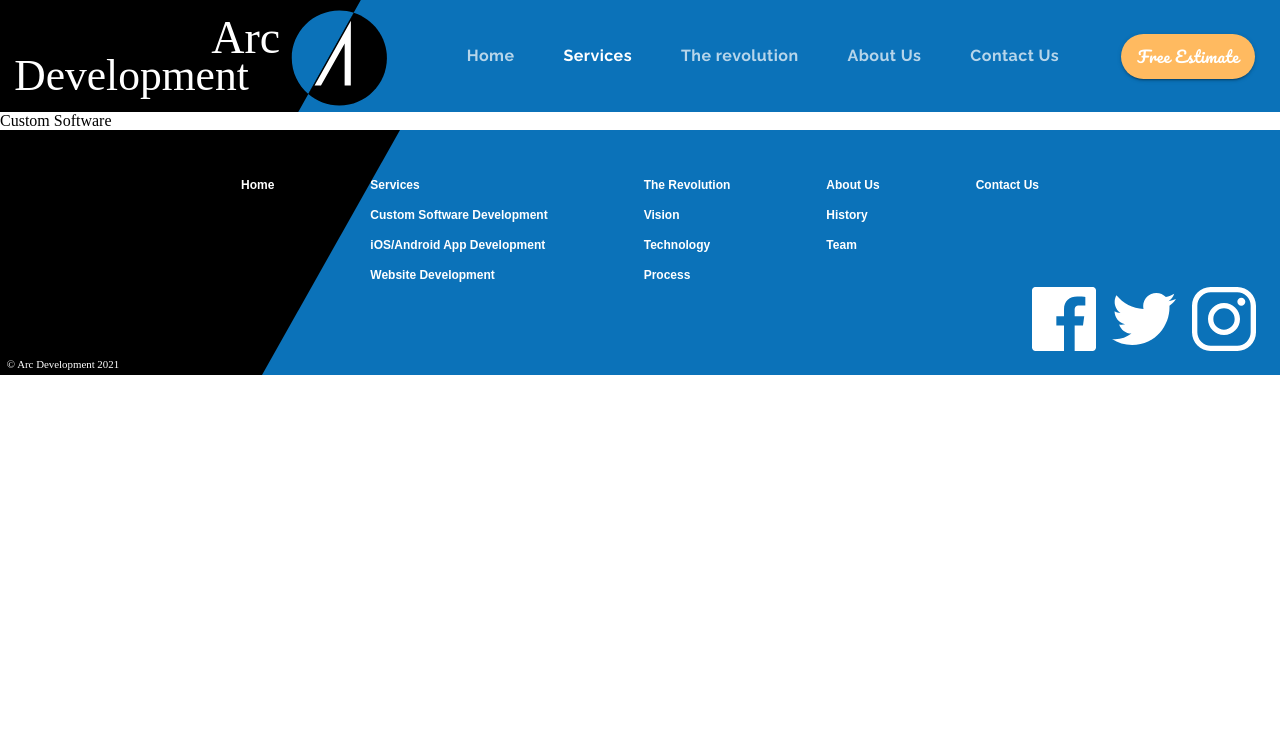
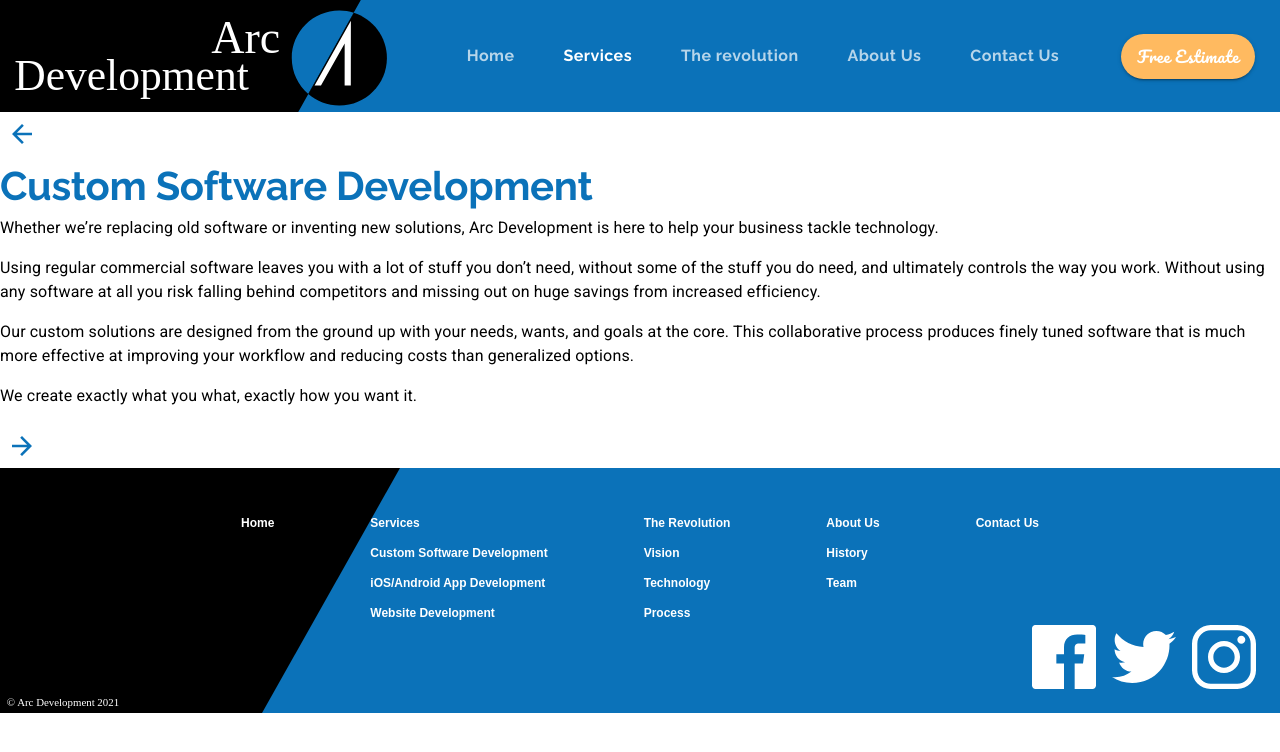
Before and after one commit to daw-maj-pl/arcdevelopment, a React (Create React App) app: page /customsoftware in a window 1280 px wide. Shown: the top 752 px of the page. Built offline with nearby package versions, Linux system fonts and the light colour scheme.

Commit message:
Import the CustomSoftware component

```diff
--- a/src/components/App.js
+++ b/src/components/App.js
@@ -7,6 +7,7 @@ import Header from './ui/Header';
 import Footer from './ui/Footer';
 import LandingPage from './LandingPage';
 import Services from './Services';
+import CustomSoftware from './CustomSoftware';
 
 function App() {
   const [selectedIndex, setSelectedIndex] = useState(0);
@@ -47,7 +48,13 @@ function App() {
           <Route
             exact
             path="/customsoftware"
-            component={() => <div>Custom Software</div>}
+            render={props => (
+              <CustomSoftware
+                {...props}
+                setValue={setValue}
+                setSelectedIndex={setSelectedIndex}
+              />
+            )}
           />
           <Route
             exact
```
